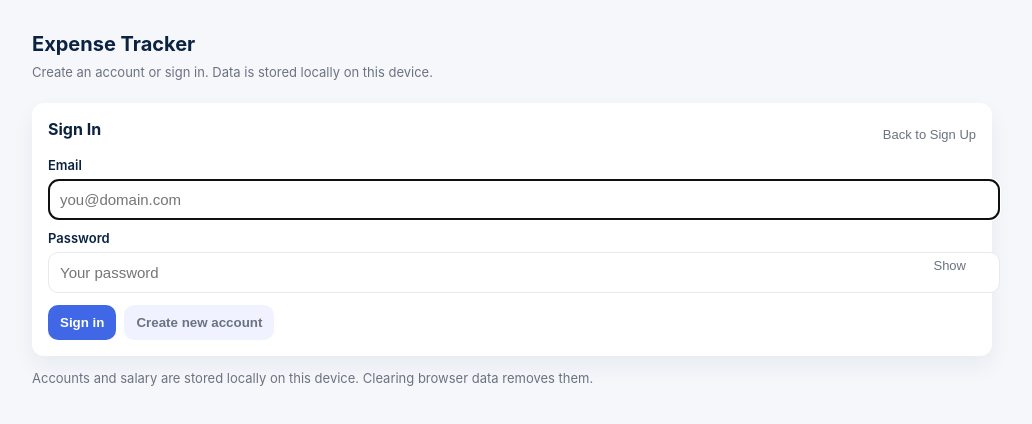
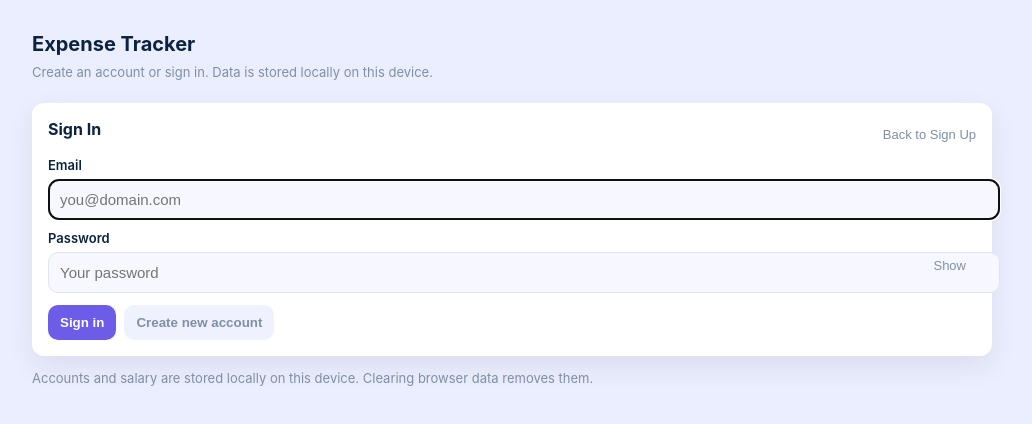
Before and after one commit to Prajwal415/Expense-tracker, a plain HTML site: page index.html in a window 1280 px wide. Both pictures are taken after a click on the button "Already have an account? Sign in". Shown: the whole page, without its empty margins (128-1160 px from the left). Drawn offline with Linux system fonts and the light colour scheme.

Commit message:
Refactor styles and layout for index.html
Updated styles and layout for the Expense Tracker authentication page, including color scheme and button hover effects.

```diff
--- a/index.html
+++ b/index.html
@@ -5,28 +5,49 @@
   <title>Expense Tracker — Auth</title>
   <meta name="viewport" content="width=device-width,initial-scale=1" />
   <style>
-    :root { --accent:#3f67e6; --muted:#6b7280; --bg:#f5f7fb; --card:#fff; --radius:12px; }
-    html,body{height:100%;margin:0;font-family:Inter,system-ui,Segoe UI,Arial;background:var(--bg);color:#0b2340}
+    :root {
+      --accent:#6c5ce7; /* aesthetic purple */
+      --muted:#7f8fa6;
+      --bg:#ebeefe; /* soft lavender background */
+      --card:#ffffff;
+      --radius:12px;
+    }
+    html,body{
+      height:100%;margin:0;font-family:Inter,system-ui,Segoe UI,Arial;background:var(--bg);color:#0b2340;
+    }
     .wrap{max-width:960px;margin:18px auto;padding:14px}
-    .card{background:var(--card);border-radius:var(--radius);padding:16px;box-shadow:0 10px 22px rgba(20,30,60,0.06);margin-bottom:14px}
+    .card{background:var(--card);border-radius:var(--radius);padding:16px;box-shadow:0 10px 28px rgba(40,40,80,0.08);margin-bottom:14px}
     h1{font-size:20px;margin:0 0 6px}
     h2{font-size:16px;margin:0 0 8px}
     p.lead{margin:0 0 10px;color:var(--muted);font-size:13px}
     label{display:block;margin-top:10px;font-weight:600;font-size:13px;color:#0b2340}
+
     input[type="text"], input[type="email"], input[type="password"], input[type="number"]{
-      width:100%;padding:11px;border-radius:10px;border:1px solid #e6e9ef;margin-top:6px;font-size:15px;
+      width:100%;padding:11px;border-radius:10px;border:1px solid #dfe4f5;margin-top:6px;font-size:15px;background:#f7f8ff;
     }
+
     .row{display:flex;gap:8px;align-items:center;margin-top:12px;flex-wrap:wrap}
-    .btn{display:inline-block;background:var(--accent);color:#fff;padding:10px 12px;border-radius:10px;border:0;font-weight:700;cursor:pointer}
-    .btn.secondary{background:#f0f3ff;color:var(--muted)}
+
+    .btn{
+      display:inline-block;background:var(--accent);color:#fff;padding:10px 12px;border-radius:10px;border:0;font-weight:700;cursor:pointer;
+      transition:0.25s;
+    }
+    .btn:hover {background:#5547c2;}
+
+    .btn.secondary{background:#f0f1ff;color:var(--muted)}
+
     .small{font-size:13px;color:var(--muted);margin-top:8px}
+
     .msg{margin-top:10px;padding:8px;border-radius:8px;font-size:14px}
-    .msg.error{background:#fff5f5;color:#a51f1f;border:1px solid #ffd2d2}
-    .msg.success{background:#f3fffa;color:#0b6b3b;border:1px solid #d7f5e9}
+    .msg.error{background:#ffecec;color:#c0392b;border:1px solid #ffcdcd}
+    .msg.success{background:#ecfff5;color:#0b6b3b;border:1px solid #d2f7e3}
+
     .hidden{display:none}
     .toggle-link{background:none;border:0;color:var(--muted);cursor:pointer;padding:0;font-size:13px}
-    .pw-meter{height:8px;border-radius:6px;background:#eef2ff;margin-top:8px;overflow:hidden}
-    .pw-meter > i{display:block;height:100%;width:0%;background:linear-gradient(90deg,#ff6b6b,#ffb86b)}
+
+    .pw-meter{height:8px;border-radius:6px;background:#e4e6ff;margin-top:8px;overflow:hidden}
+    .pw-meter > i{display:block;height:100%;width:0%;background:linear-gradient(90deg,#ff4f4f,#7a5cff)}
+
     @media (max-width:720px){ .wrap{padding:12px} h1{font-size:18px} }
   </style>
 </head>
```
